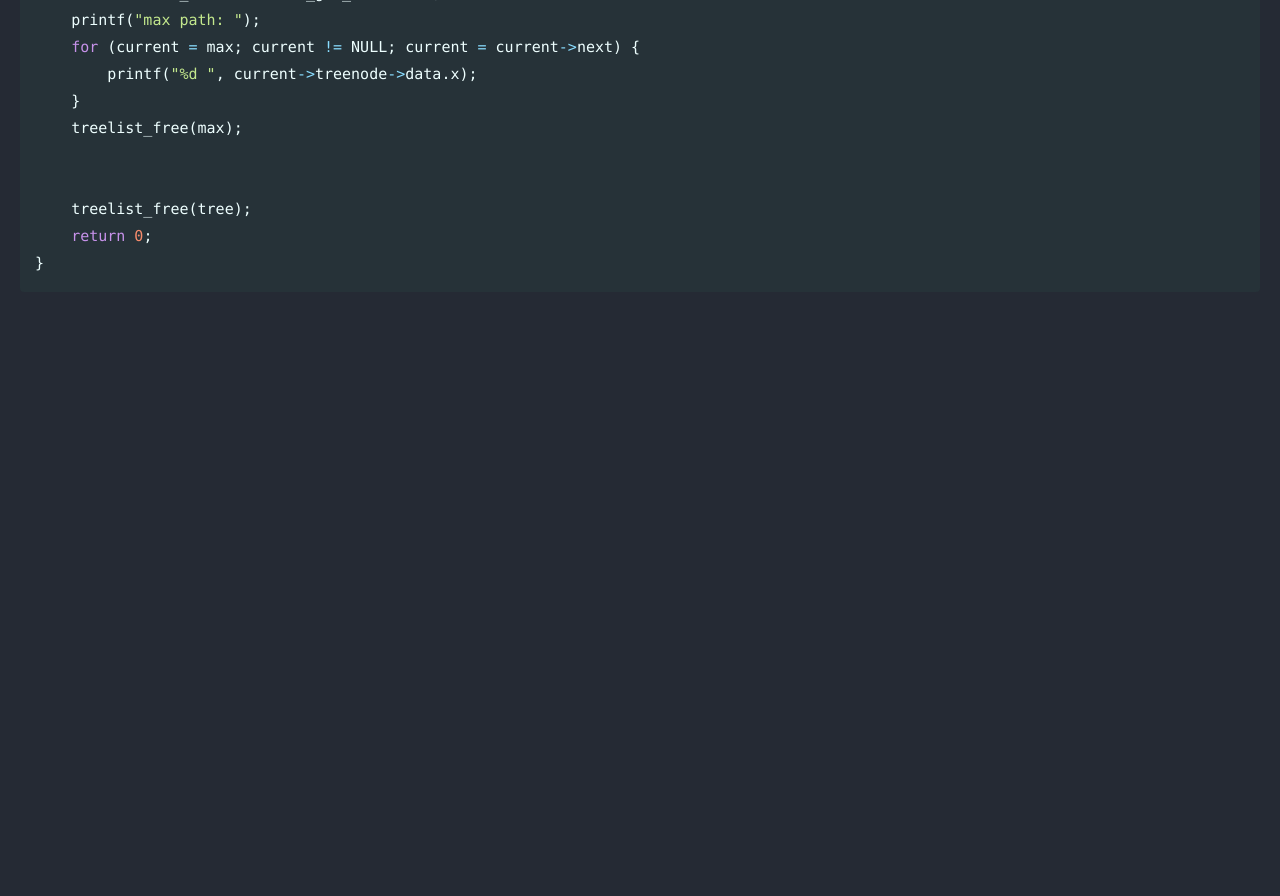
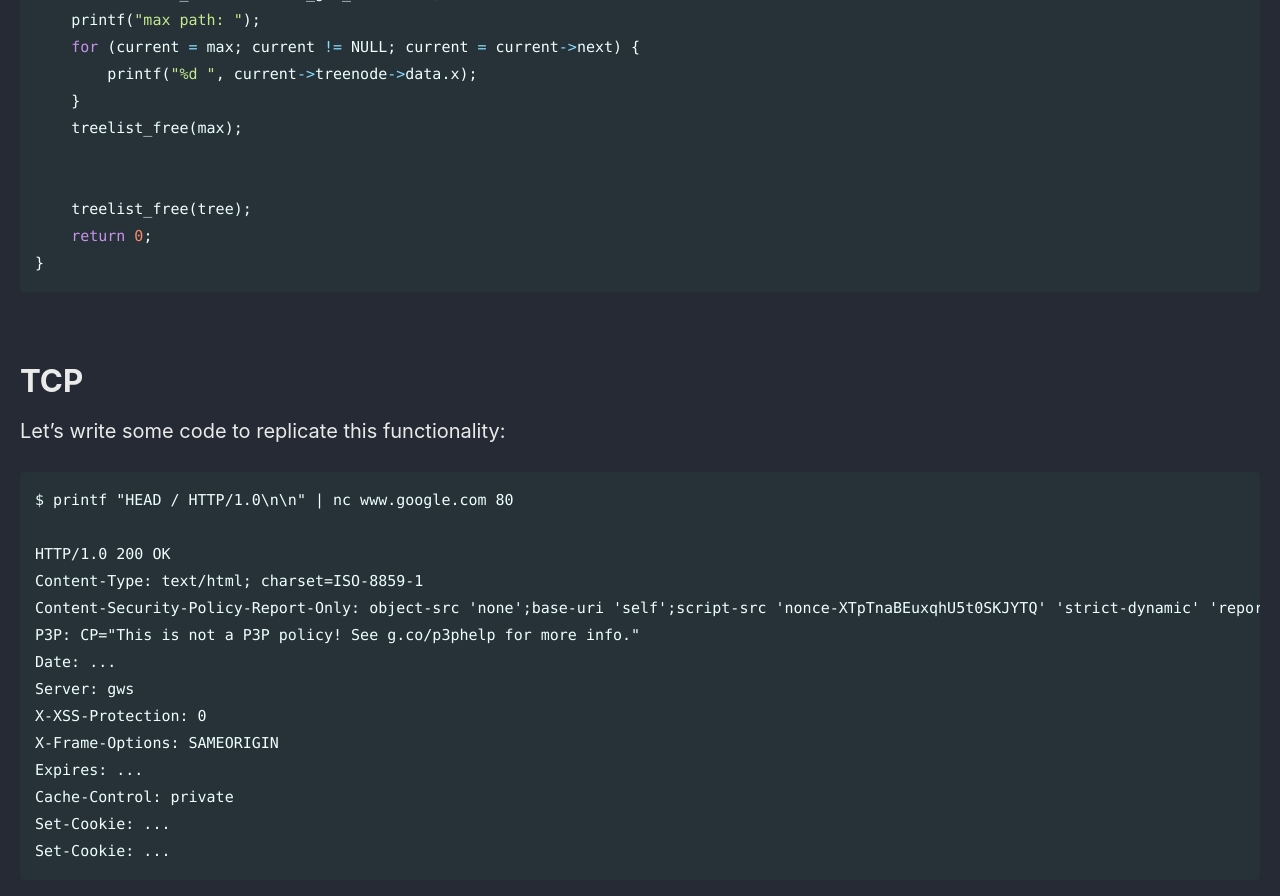
Before and after one commit to Connor-McCartney/Connor-McCartney.github.io, a Jekyll site: the page built from _pages/misc/C.md, in a window 1280 px wide and 900 px high, scrolled down 10670 px. Shown: the top 896 px of the window. Built offline with Jekyll 4.4.1, drawn with Linux system fonts in a browser that asks for light colours; cached includes are drawn as plain includes; before the commit the page ends 11007 px from its top, so only the background shows below that.

Commit message:
Update C.md

````diff
--- a/_pages/misc/C.md
+++ b/_pages/misc/C.md
@@ -413,3 +413,30 @@ int main() {
     return 0;
 }
 ```
+
+
+
+<br>
+
+# TCP
+
+Let's write some code to replicate this functionality:
+
+```
+$ printf "HEAD / HTTP/1.0\n\n" | nc www.google.com 80
+
+HTTP/1.0 200 OK
+Content-Type: text/html; charset=ISO-8859-1
+Content-Security-Policy-Report-Only: object-src 'none';base-uri 'self';script-src 'nonce-XTpTnaBEuxqhU5t0SKJYTQ' 'strict-dynamic' 'report-sample' 'unsafe-eval' 'unsafe-inline' https: http:;report-uri https://csp.withgoogle.com/csp/gws/other-hp
+P3P: CP="This is not a P3P policy! See g.co/p3phelp for more info."
+Date: ...
+Server: gws
+X-XSS-Protection: 0
+X-Frame-Options: SAMEORIGIN
+Expires: ...
+Cache-Control: private
+Set-Cookie: ...
+Set-Cookie: ...
+```
+
+<br>
````
